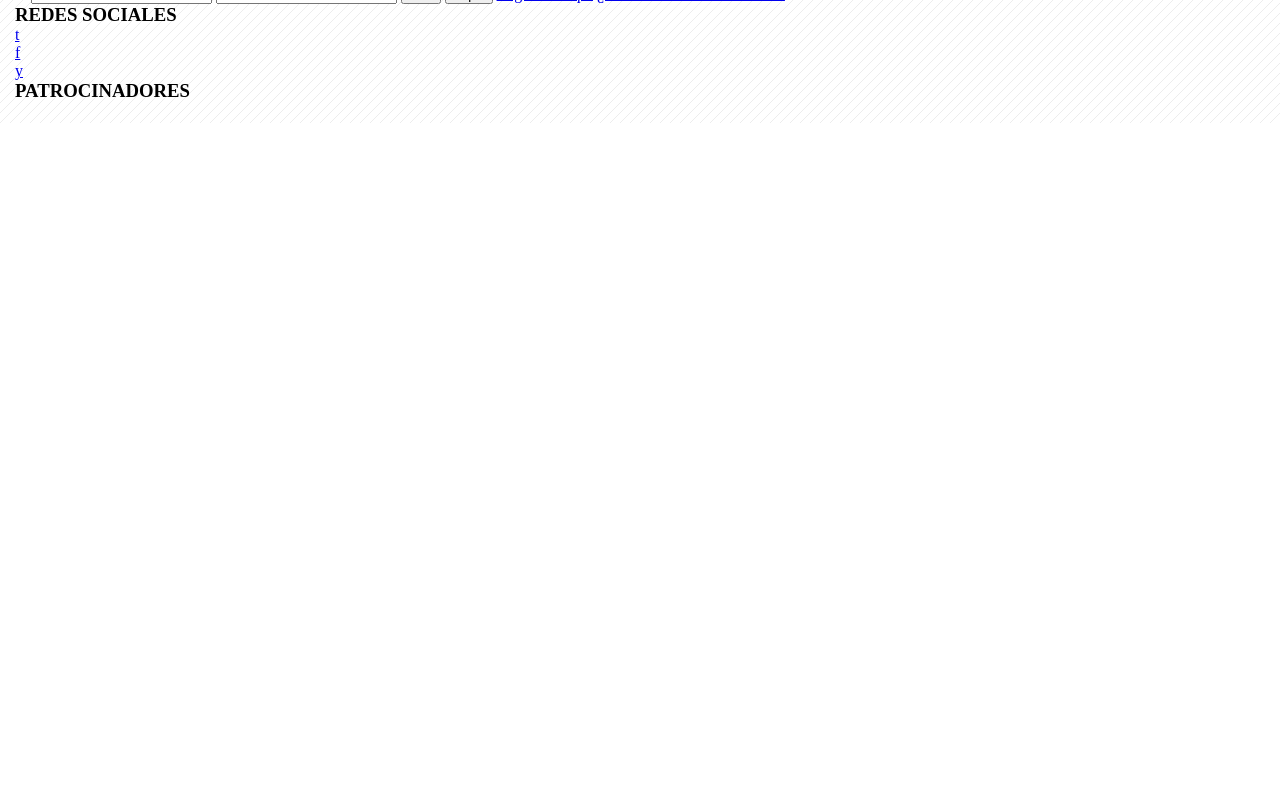
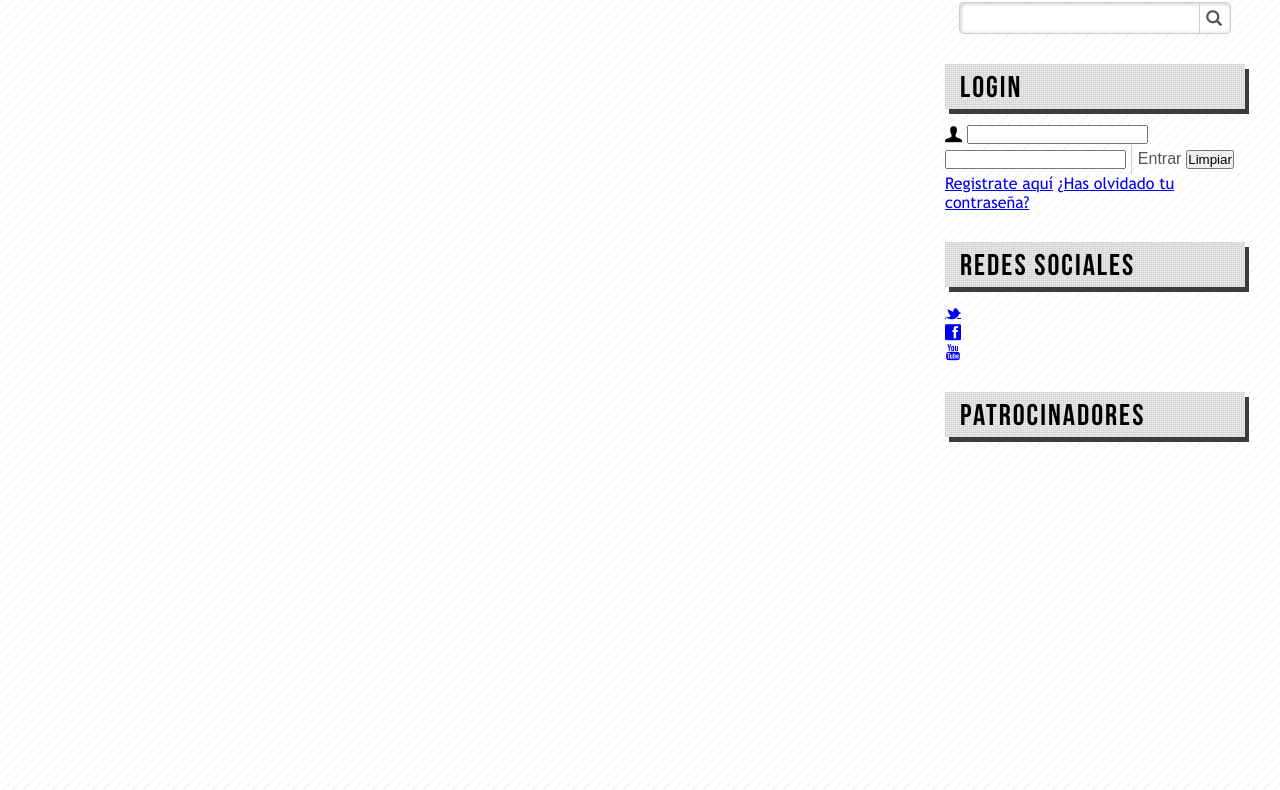
Before and after one commit to BLACKGH0STER/TercerProyecto, a plain HTML site: page index.html in a window 1280 px wide. Shown: the part 677-1467 px from the top of the page. Before the commit the page ends 800 px from the top, so only its background shows below. Drawn offline with Linux system fonts and the light colour scheme.

Commit message:
Complemento al aside

```diff
--- a/css/styles.css
+++ b/css/styles.css
@@ -166,3 +166,70 @@ header{
     color: #0370b9;
     font-size: 15px;
 }
+
+/*Barra lateral*/
+#lateral{
+    width: 300px;
+    min-height: 1200px;
+    font-family: "TrebuchetMS";
+    float: right;
+    margin: 20px;
+}
+
+aside h3{
+    display: block;
+    width: auto;
+    height: 45px;
+    line-height: 49px;
+    box-shadow: 4px 5px 0px #393d3f;
+    background: url("../img/pxgray.png"), white;
+    font-size: 30px;
+    font-family: "BebasNeue";
+    font-weight: normal;
+    letter-spacing: 2px;
+    padding-left: 15px;
+    margin-top: 30px;
+    margin-bottom: 15px;
+}
+
+#lateral h3:first-child{
+    margin-top: 0px;
+}
+
+#search{
+    width: 90%;
+    height: 30px;
+    margin: 10px auto;
+    background-color: white;
+    border-radius: 5px;
+    border: 1px solid #ccc;
+    box-shadow: 1px 1px 4px #ccc inset;
+}
+
+#lateral input[type="text"]{
+    width: 85%;
+    height: 30px;
+    border: none;
+    padding-left: 5px;
+    border-radius: 5px;
+    background-color: transparent;
+    color: #ccc;
+    transition: all 300ms;
+}
+
+#lateral input[type="text"]:focus{
+    color: #555;
+
+}
+
+#lateral input[type="button"],
+#lateral input[type="submit"]{
+    height: 30px;
+    cursor: pointer;
+    font-size: 16px;
+    background-color: transparent;
+    border: none;
+    border-left: 1px solid #ccc;
+    color: #555;
+    padding-left: 6px;
+}
--- a/index.html
+++ b/index.html
@@ -82,13 +82,13 @@
             <div id="search">
                 <form>
                     <input type="text">
-                    <input type="button" value="L">
+                    <input type="button" value="L" class="icon">
                 </form>
             </div>
             <h3>LOGIN</h3>
             <div id="login">
                 <form>
-                    <label id="user">U</label>
+                    <label id="user" class="icon">U</label>
                     <input type="email">
 
                     <label id="password"></label>
@@ -104,13 +104,13 @@
             <h3>REDES SOCIALES</h3>
             <div id="social">
                 <div class="twitter">
-                    <a href="#">t</a>
+                    <a href="#" class="icon">t</a>
                 </div>
                 <div class="facebook">
-                    <a href="#">f</a>
+                    <a href="#" class="icon">f</a>
                 </div>
                 <div class="youtube">
-                    <a href="#">y</a>
+                    <a href="#" class="icon">y</a>
                 </div>
 
             </div>
```
